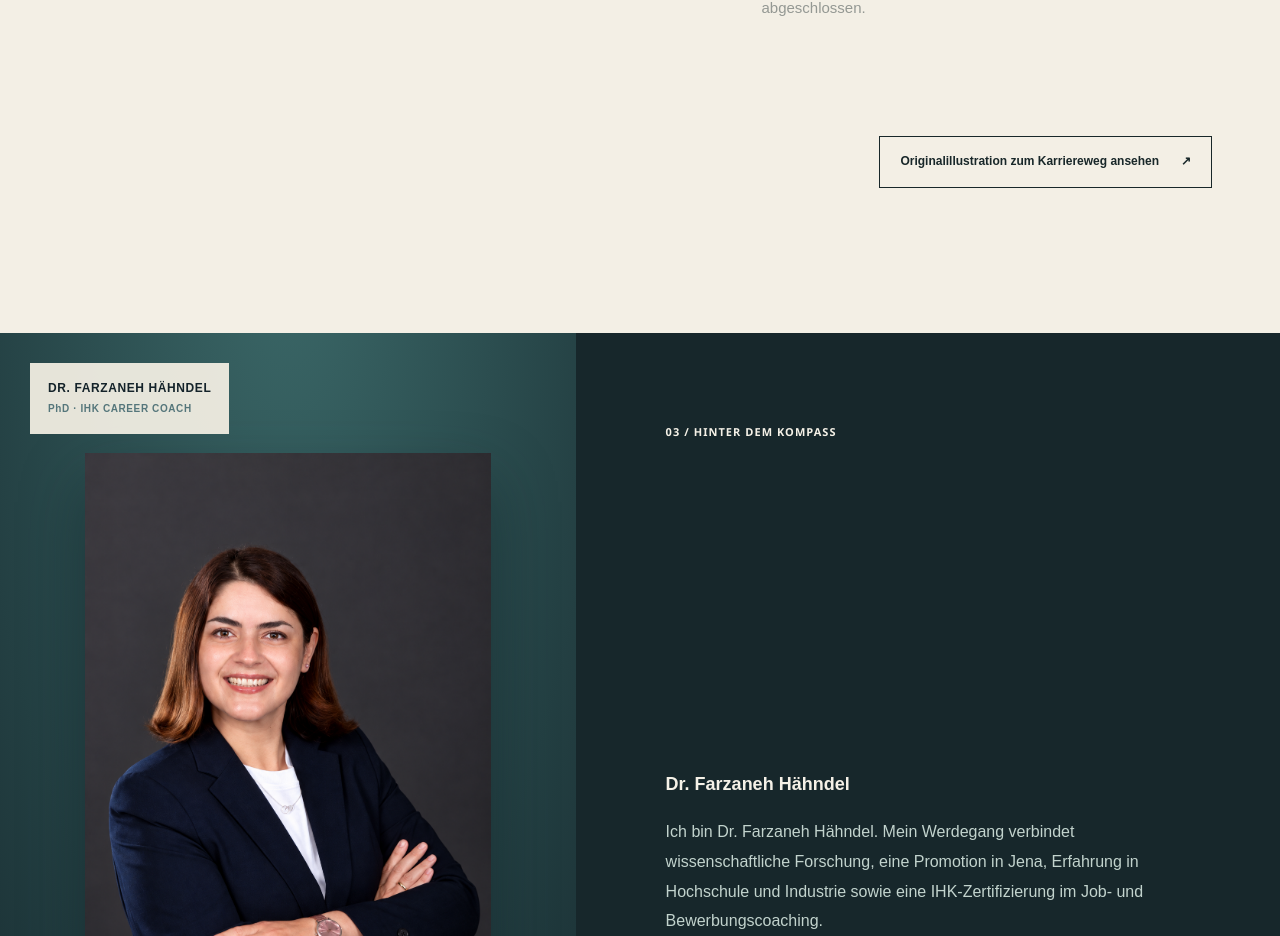
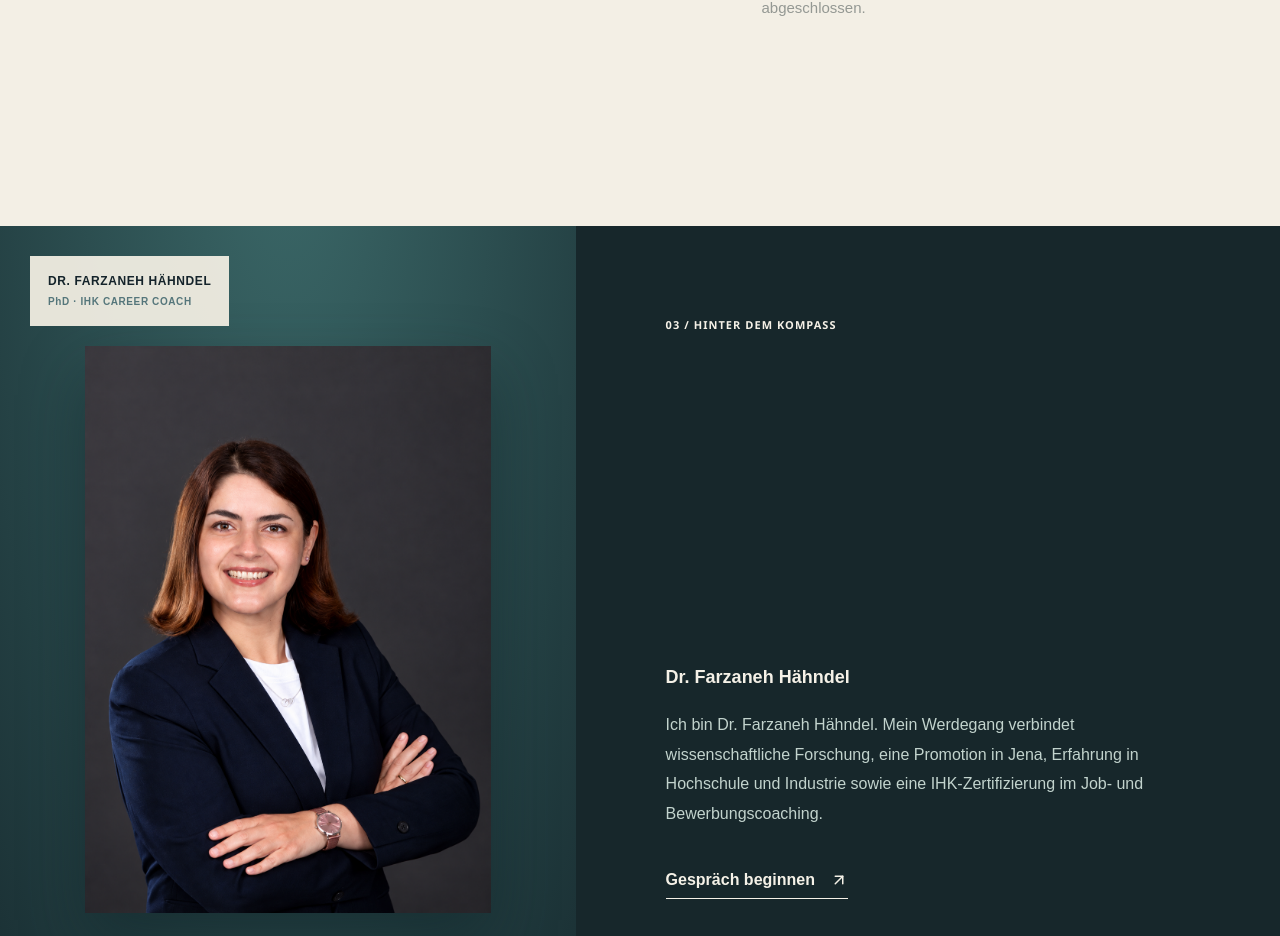
Before and after one commit to AtaMLK/Life-Science-Career-Compass, a Next.js app: page /de in a window 1280 px wide. Shown: the part 8258-9194 px from the top of the page. Built offline with nearby package versions, Linux system fonts and the light colour scheme; no server answers.

Commit message:
Remove redundant archival journey infographic link; keep one scroll-based career story

```diff
--- a/src/components/journey-scroll.tsx
+++ b/src/components/journey-scroll.tsx
@@ -3,7 +3,7 @@ import {useEffect,useRef,useState} from "react";
 import gsap from "gsap";
 import {ScrollTrigger} from "gsap/ScrollTrigger";
 import Image from "next/image";
-import ResourceViewer from "./resource-viewer";
+
 import type {Lang} from "@/lib/content";
 
 const items=[
@@ -40,7 +40,7 @@ export default function JourneyScroll({lang}:{lang:Lang}){
  <div className="journey-photo-caption"><strong>Dr. Farzaneh Hähndel</strong><span>PhD · IHK Job & Application Coach</span></div>
  <button type="button" className="certificate-open" onClick={()=>setDocumentOpen(true)}>{text.see}<span>↗</span></button>
  </div></div><div className="journey-steps"><div className="journey-progress-rail"><span className="journey-progress-fill"/></div>{items.map((item,i)=><article key={i} className={active===i?"journey-step active":"journey-step"}><div className="journey-serial">{String(i+1).padStart(2,"0")}</div><div className="journey-date">{item.year} · {item.place}</div><h3>{item[lang]}</h3><p>{lang==="en"?item.enText:lang==="de"?item.deText:item.trText}</p></article>)}</div></div>
- <div className="journey-archive"><ResourceViewer src="/assets/farzaneh/career-journey.png" label={text.full} lang={lang}/></div>
+
  <dialog ref={dialog} className="certificate-lightbox" aria-label={text.see} onCancel={()=>setDocumentOpen(false)} onClick={event=>{if(event.target===event.currentTarget)setDocumentOpen(false)}}><div className="certificate-modal" onClick={event=>event.stopPropagation()}><button autoFocus type="button" onClick={()=>setDocumentOpen(false)}>{text.close} ✕</button><Image src="/assets/farzaneh/certificate-public.png" width={800} height={1150} sizes="(max-width:760px) 90vw,650px" alt="IHK Job und Bewerbungscoaching certificate of Dr. Farzaneh Hähndel"/></div></dialog>
  </section>;
 }
```
